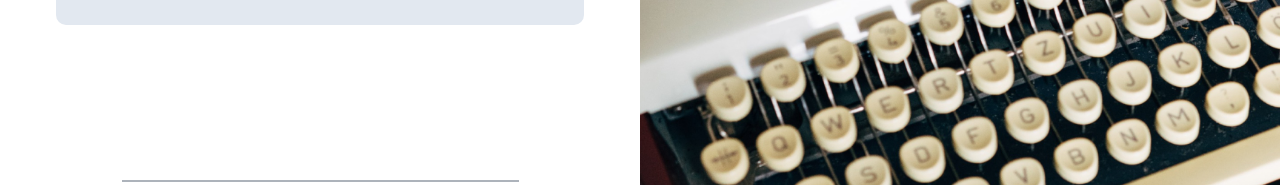
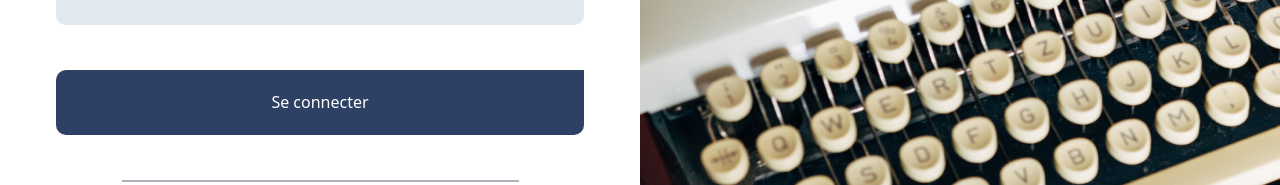
Before and after one commit to thenotoriousmehdi/maqaal-front, a React (Vite) app: page /LogIn in a window 1280 px wide. Shown: the part 593-778 px from the top of the page. Built offline with nearby package versions, Linux system fonts and the light colour scheme.

Commit message:
Update Log_in.jsx

```diff
--- a/src/pages/Log_in.jsx
+++ b/src/pages/Log_in.jsx
@@ -85,7 +85,7 @@ const Log_in = () => {
 
       <button onClick={handleSubmit}
       type="submit"
-       className="bg-customBlue sm:w-[528px] w-2/3 h-[65px] text-white font-normal rounded-tl-[10px] rounded-bl-[10px] rounded-br-[10px]">
+       className="bg-primary sm:w-[528px] w-2/3 h-[65px] text-white font-normal rounded-tl-[10px] rounded-bl-[10px] rounded-br-[10px]">
       Se connecter
      </button>
      </div>
@@ -106,7 +106,7 @@ const Log_in = () => {
     </div>
      </div>
      </div>
-     <div className="h-12 w-full hidden xl:block items-center bg-customBlue opacity-10 p-4 shadow-2xl rounded-full filter blur-md  "></div>
+     <div className="h-12 w-full hidden xl:block items-center bg-primary opacity-10 p-4 shadow-2xl rounded-full filter blur-md  "></div>
     </div>
 
     <div className="w-0 xl:w-1/2 h-screen flex items-center justify-center">
```
